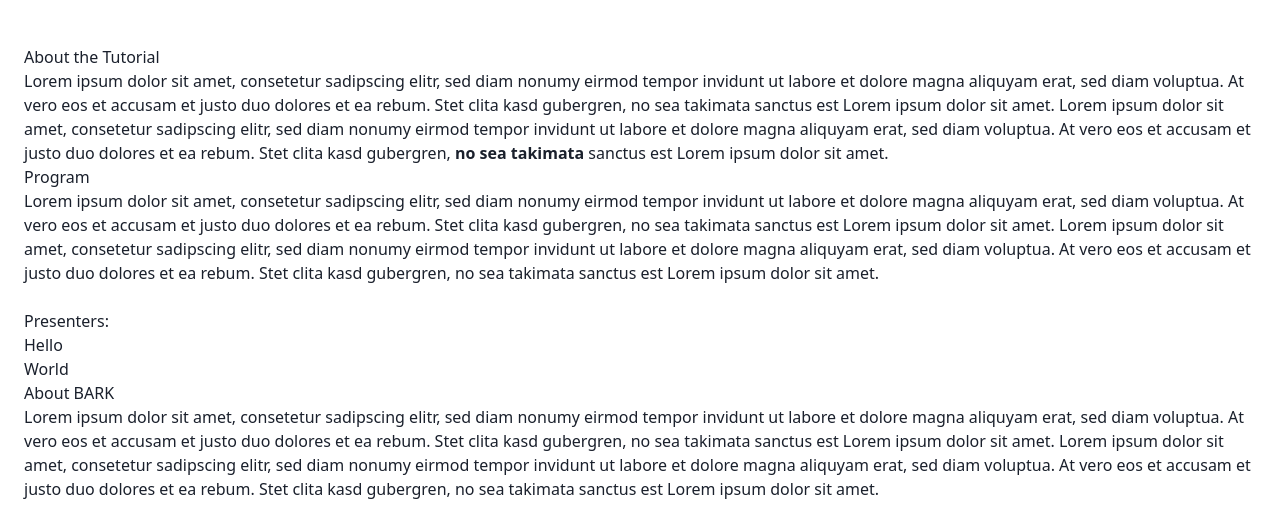
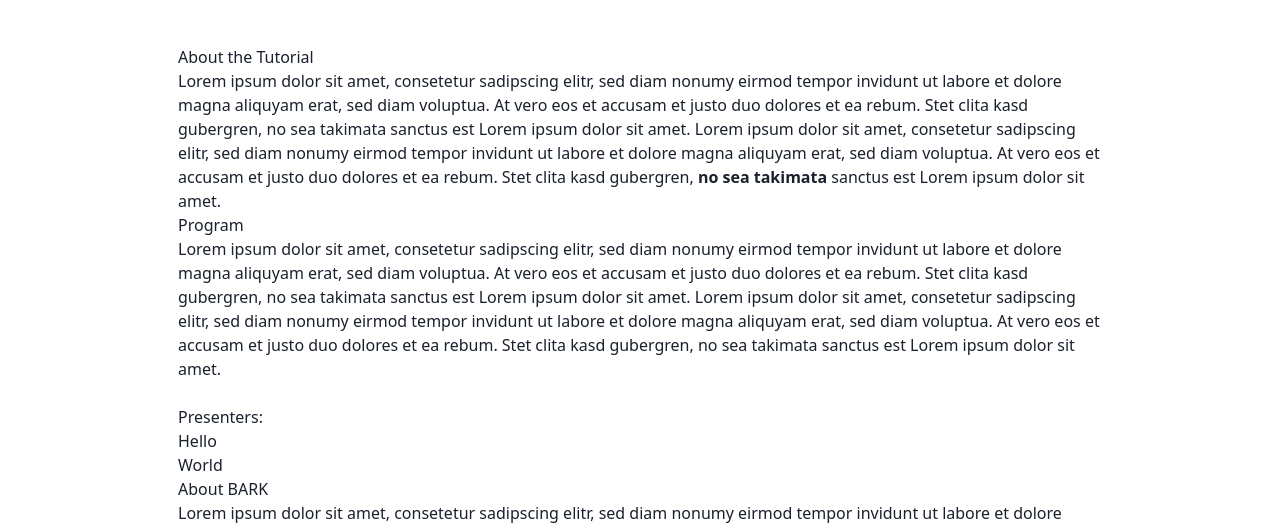
Before and after one commit to bark-simulator/bark-simulator.github.io, a Gatsby site: page /iros_tutorial in a window 1280 px wide. Shown: the part 225-749 px from the top of the page. Built offline with nearby package versions, Linux system fonts and the light colour scheme; Gatsby itself is replaced by a stand-in of ours; some packages are replaced by stand-ins of ours.

Commit message:
change aspect ratio of tutorials

```diff
--- /dev/null
+++ b/src/data/tutorials/bark_ml_environments.md
@@ -0,0 +1,5 @@
+---
+title: "Environments"
+subtitle: "Las Vegas, 25th of October, 10am to 1pm"
+---
+BARK-ML environments..
--- a/src/pages/iros_tutorial.js
+++ b/src/pages/iros_tutorial.js
@@ -20,7 +20,7 @@ const iros_tutorial = ({data}) => {
   return (<Layout>
     <SEO title="IROS 2020 - BARK Tutorial" />
     <div class="flex flex-wrap sm:justify-center">
-      <div class="w-full">
+      <div class="w-full lg:w-3/4">
         <h1 class="text-4xl text-center text-gray-800 mt-6">{data.markdownRemark.frontmatter.title}</h1>
         <h1 class="text-xl mb-12 text-center text-gray-700 italic">{data.markdownRemark.frontmatter.subtitle}</h1>
         <div dangerouslySetInnerHTML={{ __html: data.markdownRemark.html }}></div>
```
